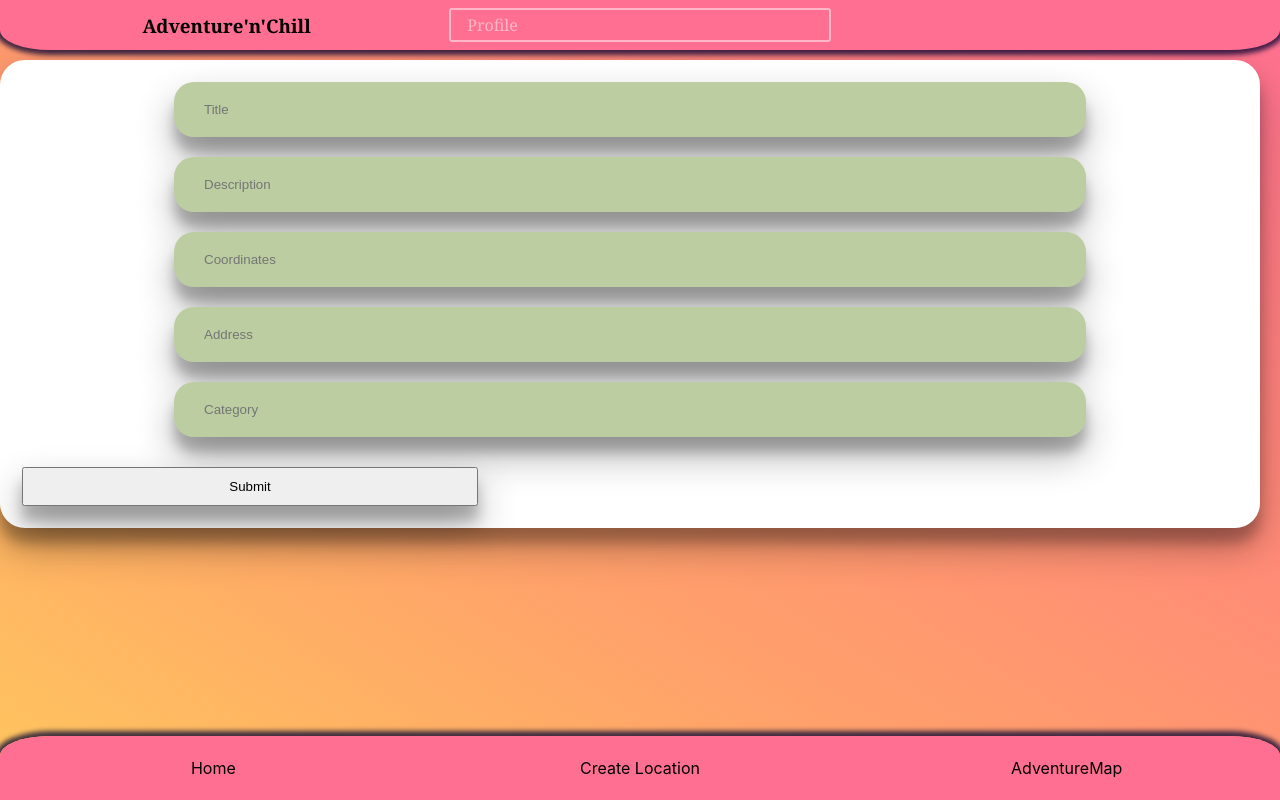
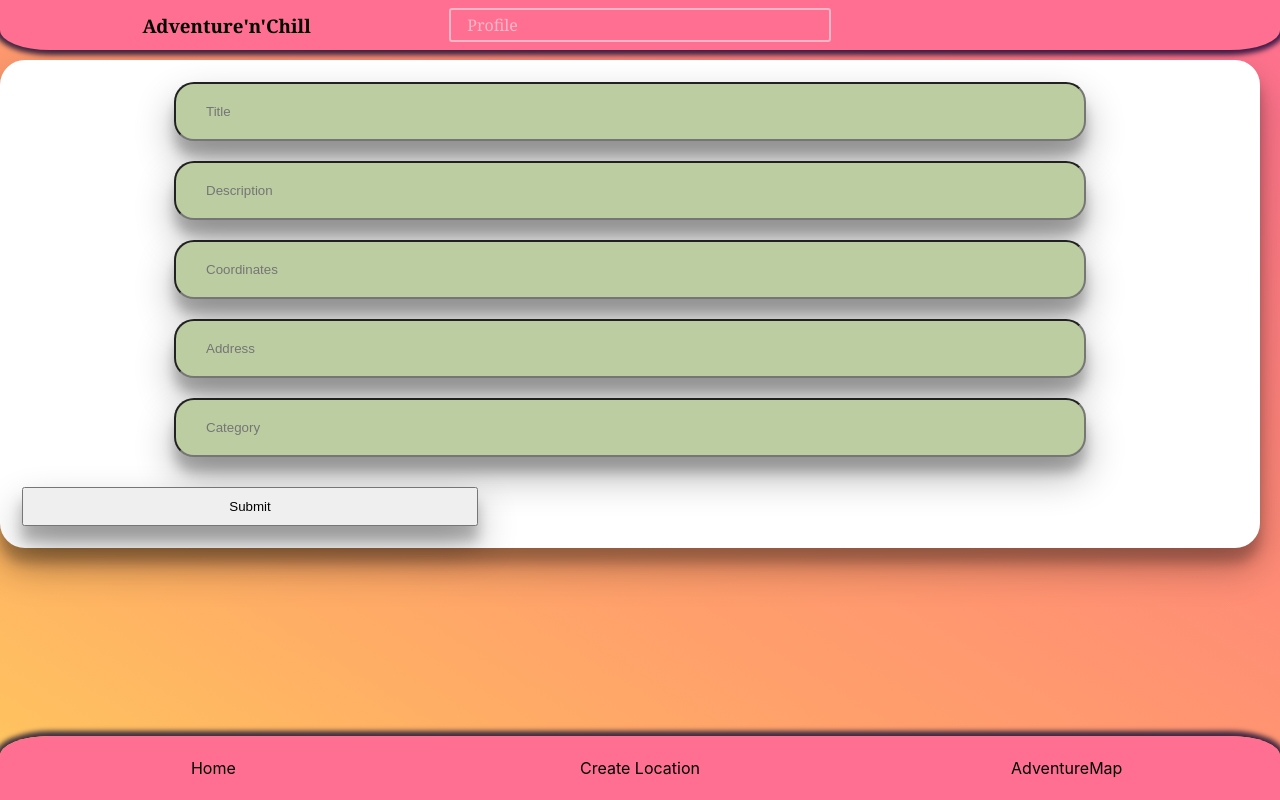
Before and after one commit to codeNilo93/Capstone-Project, a React (Create React App) app in the folder client/: page /form in a window 1280 px wide. Built offline with nearby package versions, Linux system fonts and the light colour scheme.

Commit message:
More fixes

```diff
--- a/client/src/components/Form/Form.js
+++ b/client/src/components/Form/Form.js
@@ -49,7 +49,6 @@ function Form({ onCreateNewLocation }) {
 export default Form
 
 const Wrapper = styled.section`
-margin: 0;
   padding-right: 20px;
   text-align: center;
   padding-top: 60px;
@@ -71,7 +70,6 @@ background-color: #D3E9F3;
 `
 
 const InputField = styled.input`
-  border: none;
   width: 75%;
   height: auto;
   background-color: #BCCEA1;
```
